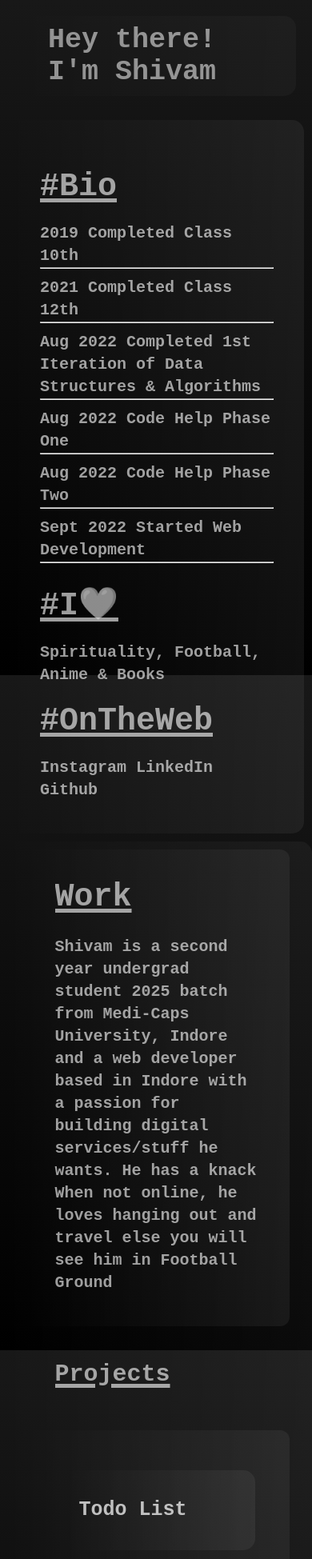
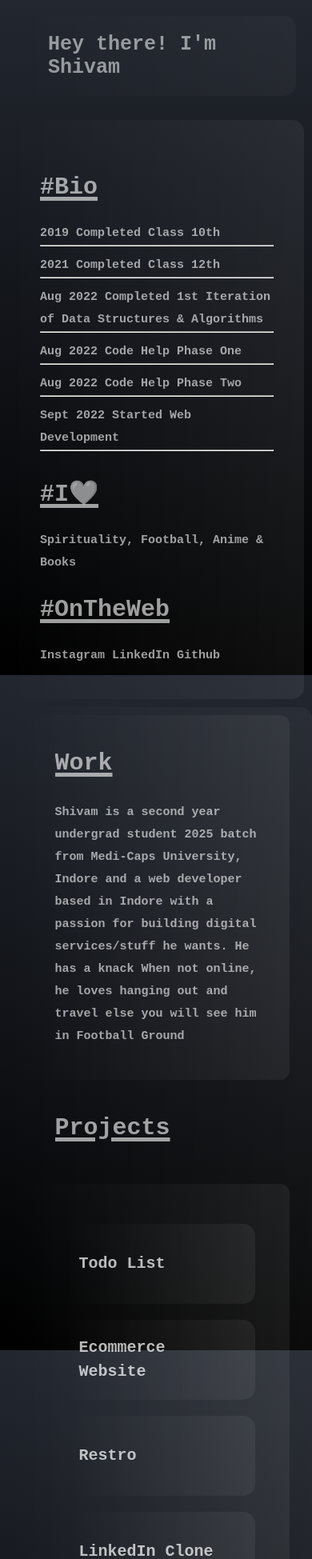
Before and after one commit to shivm29/aboutme, a React (Create React App) app: page / in a window 390 px wide. Shown: the top 1949 px of the page at 80% size. Built offline with nearby package versions, Linux system fonts and the light colour scheme.

Commit message:
Update style.css

```diff
--- a/src/style.css
+++ b/src/style.css
@@ -297,6 +297,10 @@ hr{
 
 }
 
+.content-container{
+    display: block;
+}
+
 @media (max-width: 1145px) {
     .sec-1{
         flex-direction: column;
@@ -388,7 +392,7 @@ hr{
 @media (max-width: 700px) {
 
     body{
-        background-image: linear-gradient(to bottom, rgba(255, 255, 255, 0.093)
+        background-image: linear-gradient(to bottom,#4c566a73
         , black
         );
     }
@@ -400,6 +404,7 @@ hr{
     .intro{
         align-items: center;
         justify-content: center;
+        font-size: 25px;
     }
 
     .sec-1{
@@ -419,6 +424,7 @@ hr{
         min-width: none;
         max-width: none;
         width: fit-content;
+        font-size: 15px;
     }
 
     .main-container{
@@ -426,7 +432,22 @@ hr{
         flex-direction: column;
         align-items: center;
         justify-content: center;
+        font-size: 15px;
     }
+
+    .work-container{
+        font-size: 15px;
+    }
+
+    .others-content{
+        font-size: 15px;
+    }
+
+    .project{
+        font-size: 20px;
+    }
+
+
 }
 
 .project{
```
